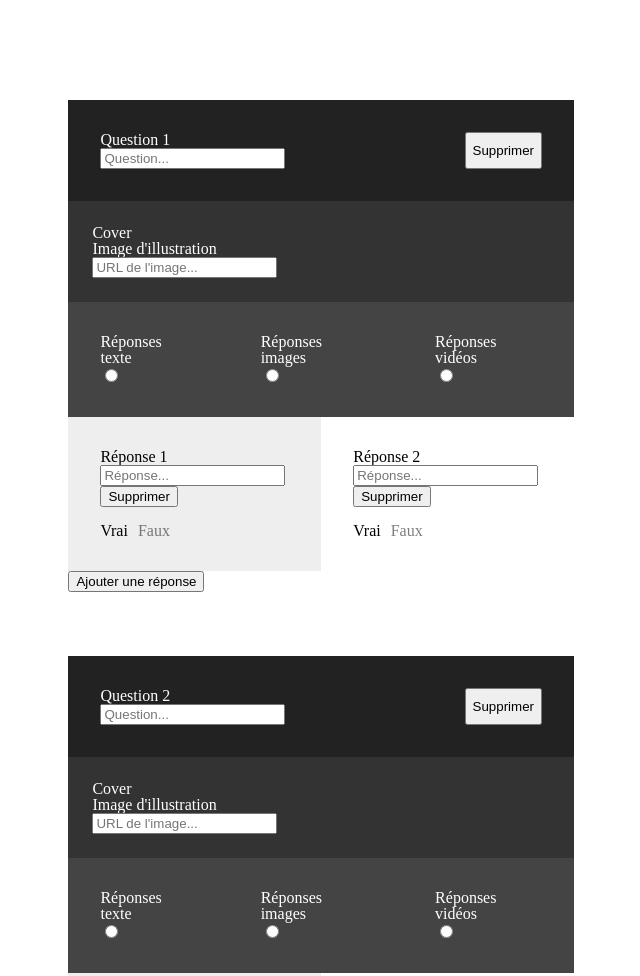
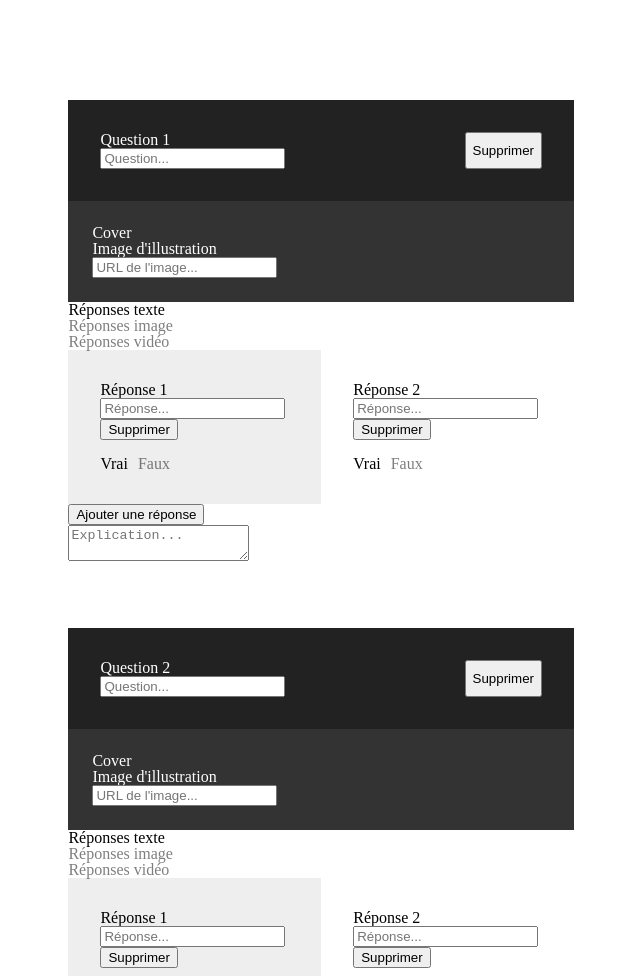
Before and after one commit to ZoCailleton/quiz-generator, a website built with Vite: page index.html in a window 1280 px wide. Shown: the top 976 px of the page, without its empty margins (416-1056 px from the left). Built offline with nearby package versions, Linux system fonts and the light colour scheme.

Commit message:
Feat: Choices class

```diff
--- a/QuizGenerator/Form/Answer.js
+++ b/QuizGenerator/Form/Answer.js
@@ -18,7 +18,18 @@ export default class Answer {
     this.addField();
     this.addControls();
 
-    this.html.append(new Choices().html);
+    let choices = new Choices([
+      {
+        state: true,
+        text: 'Vrai'
+      },
+      {
+        state: false,
+        text: 'Faux'
+      }
+    ])
+
+    this.html.append(choices);
 
   }
 
--- a/QuizGenerator/Form/Answers.js
+++ b/QuizGenerator/Form/Answers.js
@@ -3,9 +3,11 @@ import Answer from "./Answer";
 
 export default class Answers {
 
-  constructor() {
+  constructor({type}) {
 
     this.answers = [];
+
+    this.type = type || 'text';
 
     this.html = new HTMLElement({
       tag: 'div',
@@ -17,11 +19,7 @@ export default class Answers {
       className: 'grid'
     });
 
-    this.addAnswer();
-    this.addAnswer();
-
-    this.html.append(this.answersElt);
-
+    this.addBaseAnswers();
     this.addControls();
 
     return this.html;
@@ -33,6 +31,15 @@ export default class Answers {
     let answer = new Answer({index: this.answers.length});
     this.answers.push(answer);
     this.answersElt.append(answer.html);
+
+  }
+
+  addBaseAnswers() {
+
+    this.addAnswer();
+    this.addAnswer();
+
+    this.html.append(this.answersElt);
 
   }
 
--- a/QuizGenerator/Form/Choice.js
+++ b/QuizGenerator/Form/Choice.js
@@ -4,22 +4,17 @@ import UniqueID from "../Utils/UniqueID";
 
 export default class Choice {
 
-  constructor({state, name}) {
+  constructor({state, text, name}) {
 
     this.id = new UniqueID().id;
+    this.text = text;
     this.name = name;
     this.state = state;
-    this.text = '';
+
     this.html = new HTMLElement({
       tag: 'div',
       className: 'choice'
     });
-
-    if(this.state) {
-      this.text = 'Vrai';
-    } else {
-      this.text = 'Faux';
-    }
 
     this.addRadioElement();
     this.addLabelElement();
--- a/QuizGenerator/Form/Choices.js
+++ b/QuizGenerator/Form/Choices.js
@@ -4,7 +4,18 @@ import UniqueID from "../Utils/UniqueID";
 
 export default class Choices {
 
-  constructor() {
+  constructor(choices) {
+
+    this.choices = choices || [
+      {
+        state: true,
+        text: 'Vrai'
+      },
+      {
+        state: false,
+        text: 'Faux'
+      }
+    ]
 
     let name = new UniqueID().id;
 
@@ -13,8 +24,13 @@ export default class Choices {
       className: 'choices'
     });
 
-    this.html.append(new Choice({state: true, name}));
-    this.html.append(new Choice({state: false, name}));
+    for(let choice of this.choices) {
+
+      this.html.append(new Choice({state: choice.state, text: choice.text, name}));
+
+    }
+
+    return this.html;
 
   }
 
--- a/QuizGenerator/Form/Question.js
+++ b/QuizGenerator/Form/Question.js
@@ -3,7 +3,7 @@ import Form from '../Form/Form';
 import Field from './Field';
 import Answers from './Answers';
 import HTMLElement from '../Utils/HTMLElement';
-import UniqueID from '../Utils/UniqueID';
+import Choices from './Choices';
 
 export default class Question {
 
@@ -16,32 +16,33 @@ export default class Question {
     this.index = index;
     this.type = type;
 
-    this.header;
-
-    this.cover = '';
-
-    this.answers = new Answers();
+    this.explaination = null;
+    this.cover = null;
 
     this.html = new HTMLElement({
       tag: 'div',
       className: 'question-wrapper'
     });
 
-    this.addHeader();
-    this.addCover();
-    this.addTypeField();
+    // HTML Objects
+    this.headerElt = null;
+    this.answersElt = null;
 
-    this.html.append(this.answers);
+    this.setupHeaderElt();
+    this.setupCoverElt();
+    this.setupTypeFieldElt();
+    this.setupAnswersElt();
+    this.setupExplainationElt();
 
   }
 
-  addHeader() {
+  setupHeaderElt() {
 
-    this.header = new HTMLElement({
+    this.headerElt = new HTMLElement({
       tag: 'header'
     });
 
-    this.html.append(this.header);
+    this.html.append(this.headerElt);
 
     let titleField = new Field({
       type: 'text',
@@ -52,20 +53,21 @@ export default class Question {
     titleField.addEventListener('keyup', e => {
 
       let value = e.target.value;
-      this.title = e.target.value;
+
+      this.title = value;
 
     });
 
-    this.header.append(titleField);
+    this.headerElt.append(titleField);
 
-    let controls = new HTMLElement({
+    let deleteButton = new HTMLElement({
       tag: 'button',
       value: 'Supprimer'
     });
 
-    this.header.append(controls);
+    this.headerElt.append(deleteButton);
 
-    controls.addEventListener('click', () => {
+    deleteButton.addEventListener('click', () => {
 
       this.delete();
 
@@ -73,7 +75,7 @@ export default class Question {
 
   }
 
-  addCover() {
+  setupCoverElt() {
 
     let coverElt = new HTMLElement({
       tag: 'div',
@@ -90,7 +92,9 @@ export default class Question {
     coverInput.addEventListener('change', e => {
 
       let value = e.target.value;
+
       this.cover = value;
+
       coverElt.style.backgroundImage = `url(${this.cover})`;
 
     });
@@ -101,36 +105,47 @@ export default class Question {
 
   }
 
-  addTypeField() {
+  setupTypeFieldElt() {
 
-    let typeField = new HTMLElement({
-      tag: 'div',
-      className: 'question-type'
+    let typeFieldElt = new Choices([
+      {state: true, text: 'Réponses texte'},
+      {state: false, text: 'Réponses image'},
+      {state: false, text: 'Réponses vidéo'}
+    ]);
+
+    this.html.append(typeFieldElt);
+
+  }
+
+  setupAnswersElt() {
+
+    this.answersElt = new Answers({
+      type: 'text'
     });
 
-    let name = new UniqueID().id;
+    this.html.append(this.answersElt);
 
-    let text = new Field({
-      title: 'Réponses texte',
-      type: 'radio',
-      name
+  }
+
+  setupExplainationElt() {
+
+    let explainationElt = new HTMLElement({
+      tag: 'div',
+      className: 'explaination-elt'
     });
 
-    let image = new Field({
-      title: 'Réponses images',
-      type: 'radio',
-      name
+    let textarea = new HTMLElement({
+      tag: 'textarea',
+      placeholder: 'Explication...'
     });
 
-    let video = new Field({
-      title: 'Réponses vidéos',
-      type: 'radio',
-      name
+    textarea.addEventListener('keyup', e => {
+      console.log(e.target.value);
     });
 
-    typeField.append(text, image, video);
+    explainationElt.append(textarea);
 
-    this.html.append(typeField);
+    this.html.append(explainationElt);
 
   }
 
--- a/style.scss
+++ b/style.scss
@@ -35,6 +35,21 @@
     .add-question {
       width: 100%;
       padding: 15px 0;
+      cursor: pointer;
+    }
+  }
+}
+
+.choices {
+  .choice {
+    input {
+      display: none;
+      &:checked + label {
+        opacity: 1;
+      }
+    }
+    label {
+      opacity: .5;
       cursor: pointer;
     }
   }
@@ -82,18 +97,6 @@
           margin-top: 1em;
           display: flex;
           gap: 10px;
-          .choice {
-            input {
-              display: none;
-              &:checked + label {
-                opacity: 1;
-              }
-            }
-            label {
-              opacity: .5;
-              cursor: pointer;
-            }
-          }
         }
       }
     }
```
